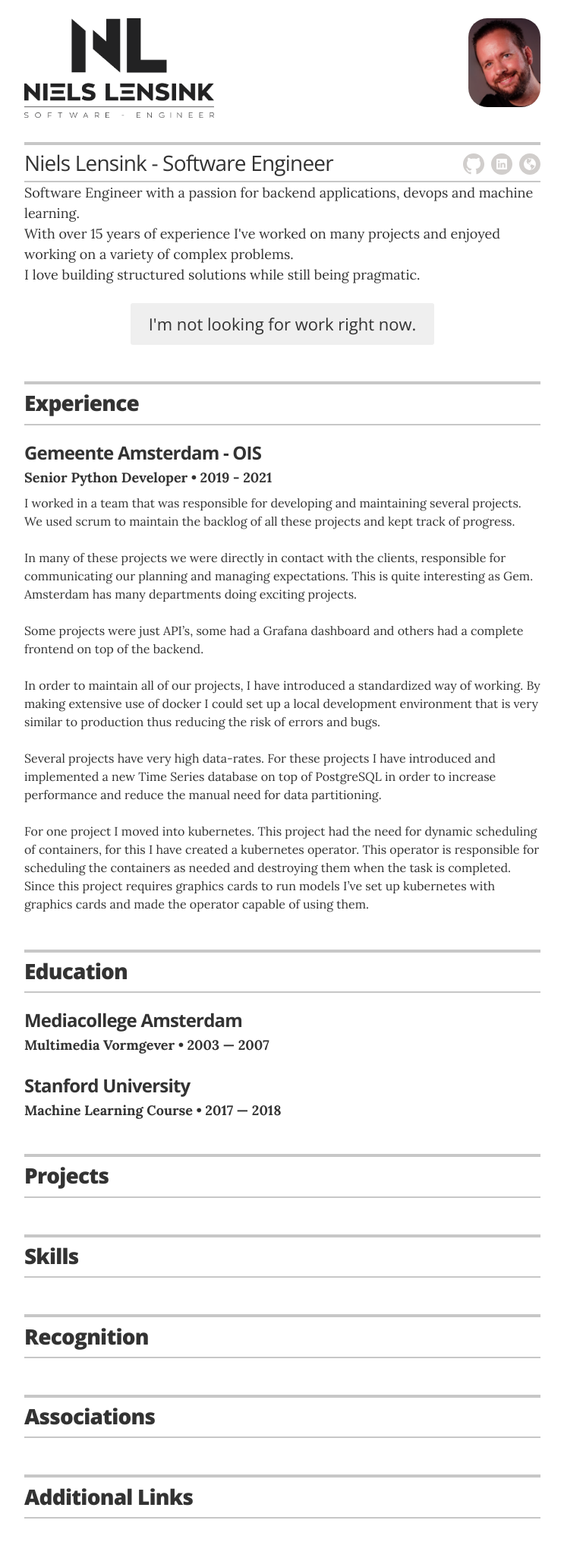
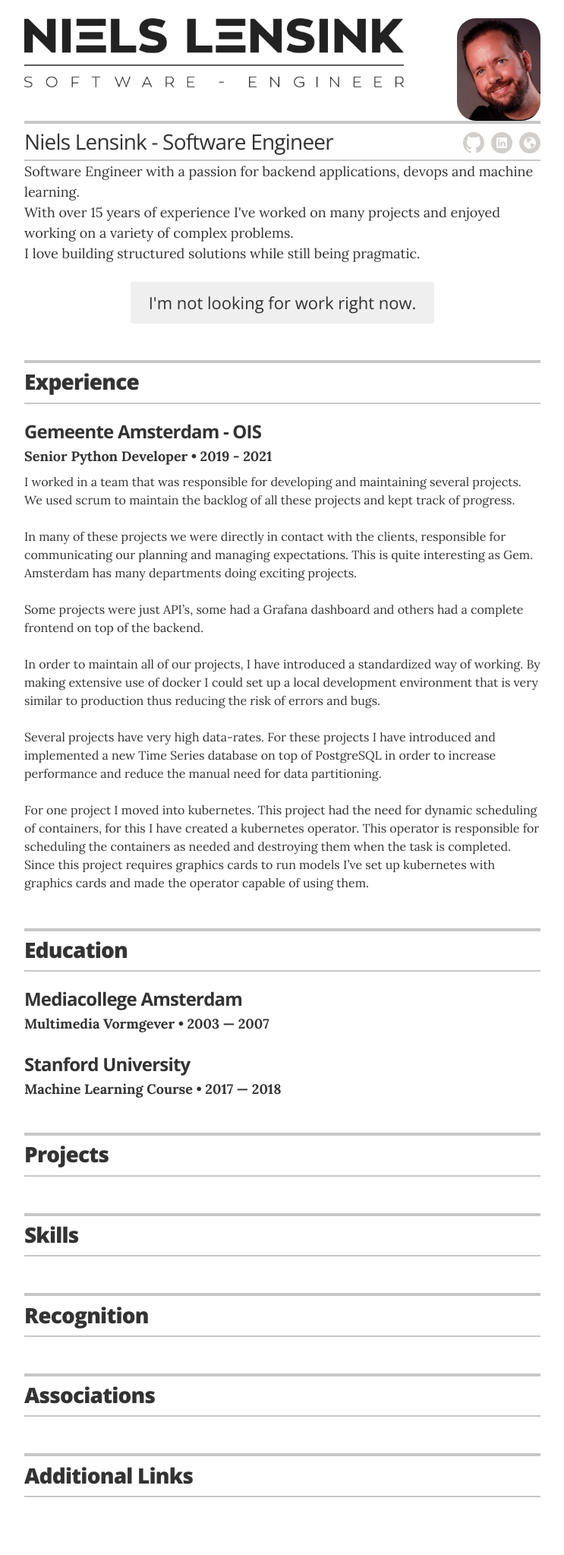
Before and after one commit to nielslensink/resume, a Jekyll site: the page built from index.html, in a window 1280 px wide. Shown: the whole page at 76% size, without its empty margins (268-1011 px from the left). Built offline with Jekyll 4.4.1, drawn with Linux system fonts in a browser that asks for light colours; after the commit the page ends 2019 px from its top, so only the background shows below that.

Commit message:
added logo text

```diff
--- a/_layouts/resume.html
+++ b/_layouts/resume.html
@@ -17,7 +17,7 @@
         {% endif %}
 
         {% if site.resume_logo == 'true' %}
-        <img src="images/logo.png" alt="my photo" class="logo" itemprop="image">
+        <img src="images/logo-text.png" alt="my photo" class="logo" itemprop="image">
         {% endif %}
 
         <!-- Your name is defined in the _config.yml file -->
--- a/_sass/_resume.scss
+++ b/_sass/_resume.scss
@@ -21,7 +21,7 @@
 .page-header { padding: 1.5rem 0;
 
   .avatar {
-    width: 95px;
+    width: 110px;
     max-width: 100%;
     overflow: hidden;
     float: right;
@@ -31,7 +31,8 @@
   }
 
   .logo {
-    max-width: 250px;
+    width: 500px;
+    max-width: 100%;
     overflow: hidden;
     display: block;
   }
```
Also changed, not shown: images/logo-text.png (added).
